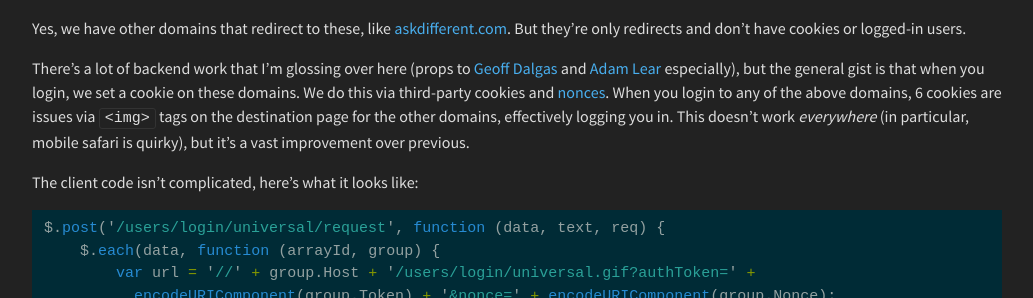
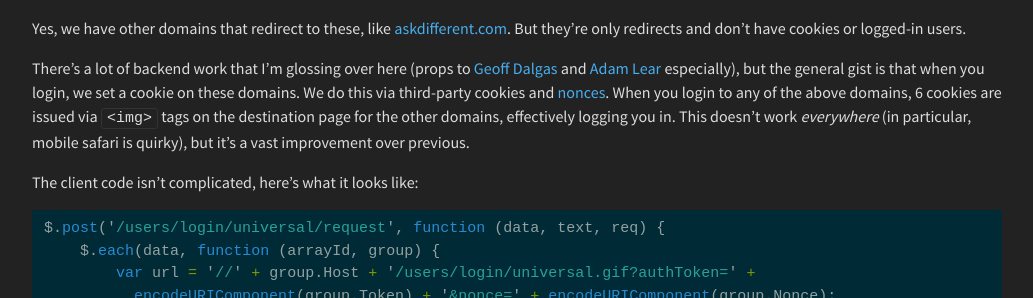
Before and after one commit to NickCraver/nickcraver.github.com, a Jekyll site: the page built from blog/_posts/2017-05-22-https-on-stack-overflow.markdown, in a window 1280 px wide and 900 px high, scrolled down 14232 px. Shown: the part 178-476 px from the top of the window, without its empty margins (123-1156 px from the left). Built offline with Jekyll 4.4.1, drawn with Linux system fonts in a browser that asks for light colours; comment, search, counter and statistics services are not loaded.

Commit message:
Tense Typo

```diff
--- a/blog/_posts/2017-05-22-https-on-stack-overflow.markdown
+++ b/blog/_posts/2017-05-22-https-on-stack-overflow.markdown
@@ -653,7 +653,7 @@ But they're only redirects and don't have cookies or logged-in users.
 
 There's a lot of backend work that I'm glossing over here (props to [Geoff Dalgas](https://twitter.com/superdalgas) and [Adam Lear](https://twitter.com/aalear) especially), but the general gist is that when you login, we set a cookie on these domains.
 We do this via third-party cookies and [nonces](https://en.wikipedia.org/wiki/Cryptographic_nonce).
-When you login to any of the above domains, 6 cookies are issues via `<img>` tags on the destination page for the other domains, effectively logging you in.
+When you login to any of the above domains, 6 cookies are issued via `<img>` tags on the destination page for the other domains, effectively logging you in.
 This doesn't work *everywhere* (in particular, mobile safari is quirky), but it's a vast improvement over previous.
 
 The client code isn't complicated, here's what it looks like:
```
